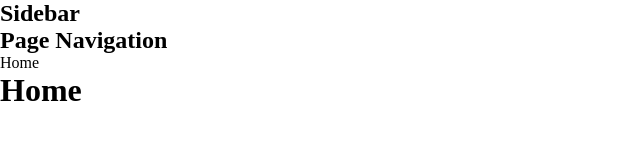
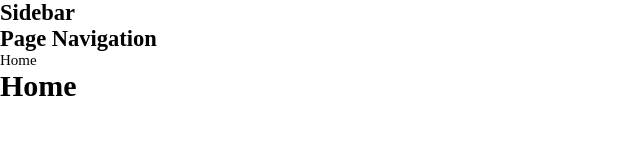
Before and after one commit to jindrichkraft/kanban-app, a React app: page / in a window 1280 px wide. Shown: the top 160 px of the page, without its empty margins (0-640 px from the left). Built offline with nearby package versions, Linux system fonts and the light colour scheme; the HTML template or start-up script is replaced by a standard one.

Commit message:
Scalable font size

```diff
--- a/src/App.tsx
+++ b/src/App.tsx
@@ -3,6 +3,7 @@
 import HomePage from './pages/HomePage';
 
 import './styles/reset.scss';
+import './styles/main.scss';
 
 const App = (): JSX.Element => (
   <Routes>
--- /dev/null
+++ b/src/styles/main.scss
@@ -0,0 +1,13 @@
+html {
+  font-size: 56.25%;
+}
+
+@media (min-width: 768px) {
+  html {
+    font-size: 62.5%;
+  }
+}
+
+body {
+  font-size: 1.5rem;
+}
```
